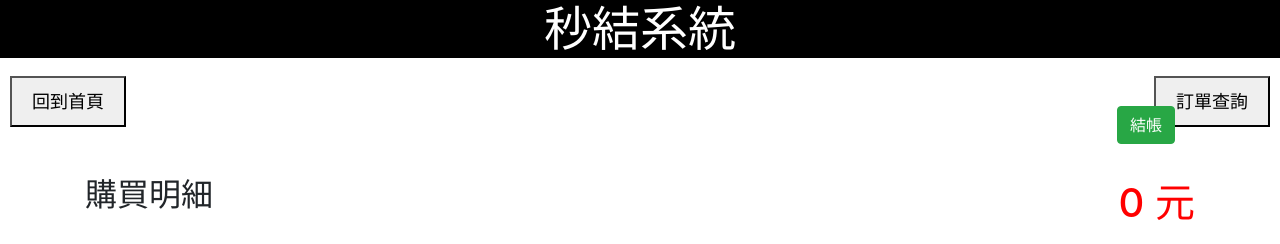
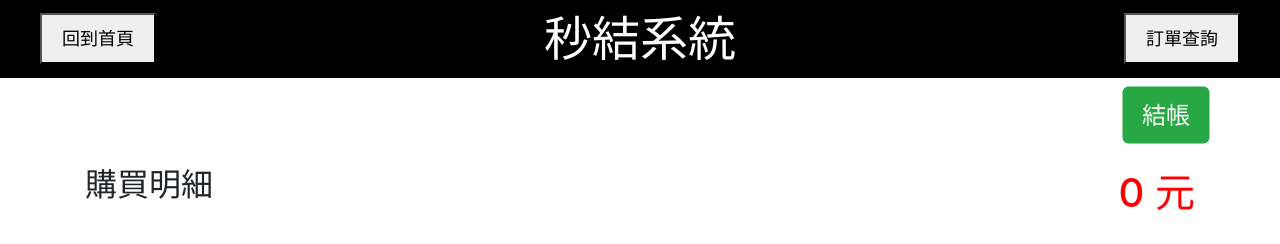
Before and after one commit to AiGroup0521/fastcheckout, a Flask app: page /video2 in a window 1280 px wide. Shown: the top 244 px of the page. Run offline with Flask 3, Linux system fonts and the light colour scheme; some libraries are stand-ins or nearby versions.

Commit message:
Update html5_camera_2.html
固定頁首的標題和按鈕

```diff
--- a/python_flask_webscoket_sqlite_webcam/templates/html5_camera_2.html
+++ b/python_flask_webscoket_sqlite_webcam/templates/html5_camera_2.html
@@ -9,58 +9,71 @@
     <!-- 自定义 CSS -->
     <link rel="stylesheet" type="text/css" href="styles.css">
     <style>
-      .video-container, .image-container {
+        body {
+            margin: 0;
+        }
+        .top-buttons {
+            position: fixed;
+            top: 0;
+            left: 0;
+            right: 0;
+            background-color: black;
+            color: white;
             display: flex;
-            flex-direction: column;
+            justify-content: space-between;
             align-items: center;
-            justify-content: center;
+            padding: 10px 40px;
+            z-index: 1000;
         }
-        .video-container > video, .image-container > img {
-            max-width: 100%;
-            height: auto;
+        .top-buttons h1 {
+            margin: 0;
+            font-size: 3em;
+            text-align: center;
+            flex-grow: 1;
+        }
+        .top-buttons button {
+            font-size: 18px;
+            padding: 10px 20px;
+        }
+        .container {
+            margin-top: 80px;
+        }
+        .button-row2 {
+            display: flex;
+            justify-content: flex-end;
         }
         .button-row {
             display: flex;
             justify-content: space-between;
             align-items: center;
+            width: 100%;
         }
-        .button-row2 {
-            width: 100%;
-            display: flex;
-            justify-content: flex-end;
-            padding-right: 20px;
+        .button-row h2 {
+            margin: 0;
         }
-        .top-buttons {
-        position: absolute;
-        width: 100%;
-        display: flex;
-        justify-content: space-between;
-        padding: 10px;
+        .amount {
+            color: red;
+            font-size: 2em;
+            margin-left: 10px;
         }
-        .top-buttons button {
-        font-size: 18px;
-        padding: 10px 20px;
-        }
+
     </style>
     <script src="https://cdnjs.cloudflare.com/ajax/libs/socket.io/4.7.5/socket.io.js"></script>
     <script src="http://code.jquery.com/jquery-1.11.1.js"></script>
 </head>
 <body>
-
-    <h1 style="text-align: center; font-size: 3em;color :white;background-color: black;" >秒結系統</h1>
     <div class="top-buttons">
         <button onclick="location.href='/'">回到首頁</button>
+        <h1>秒結系統</h1>
         <button onclick="location.href='/item'">訂單查詢</button>
     </div>
+    <br/>
+    <br/>
     <div class="container mt-5">
-
         <div class="row">
             <div class="col-md-12">
                 <div class="button-row2 mb-3">
-
-                <!--<button id="snap" class="btn btn-primary mt-2">商品辨識</button>-->
-
-                    <button id="checkout" class="btn btn-success mb-3">結帳</button>
+                    <button id="checkout" style="scale: 1.5;" class="btn btn-success mb-3">結帳</button>
                 </div>
                 <div class="button-row mb-3">
                     <h2 class="mb-4">購買明細  </h2> <h1 style="color: red;"><span id="amount">0</span> 元</h1>
```
